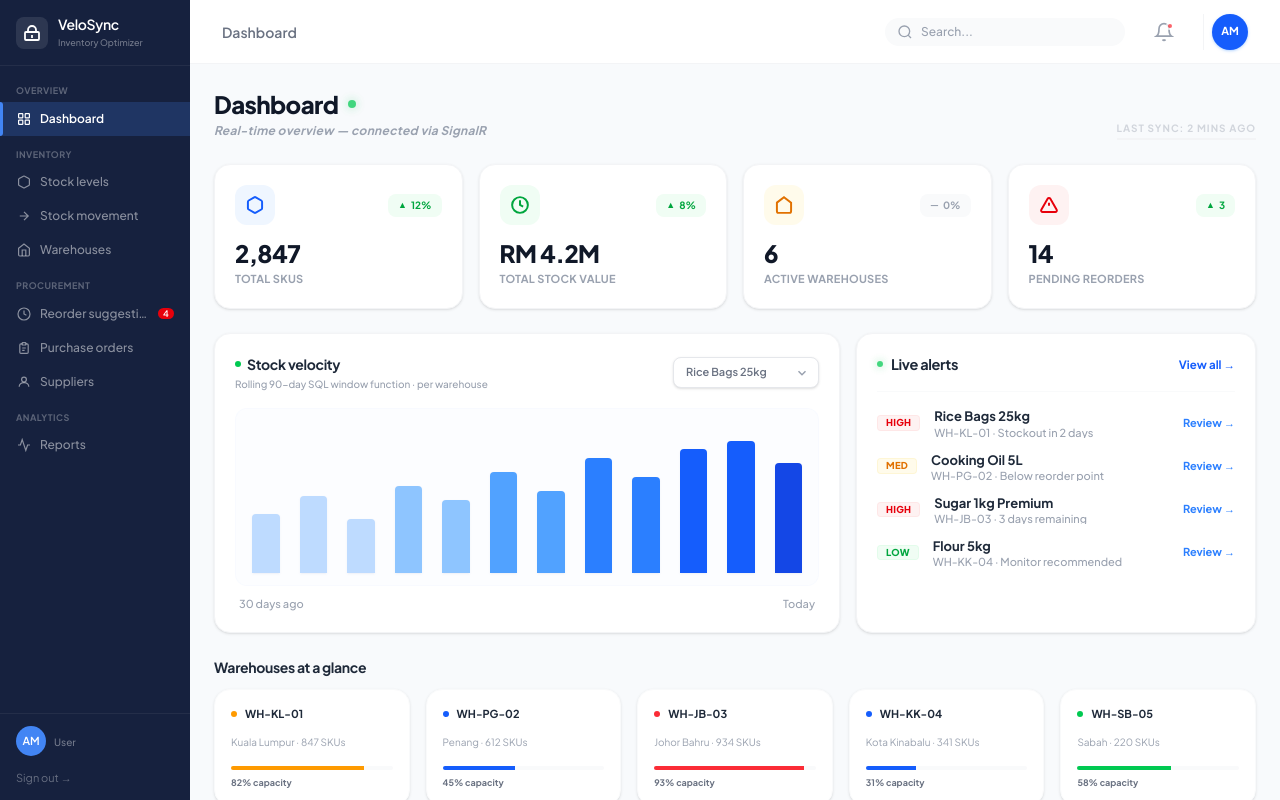
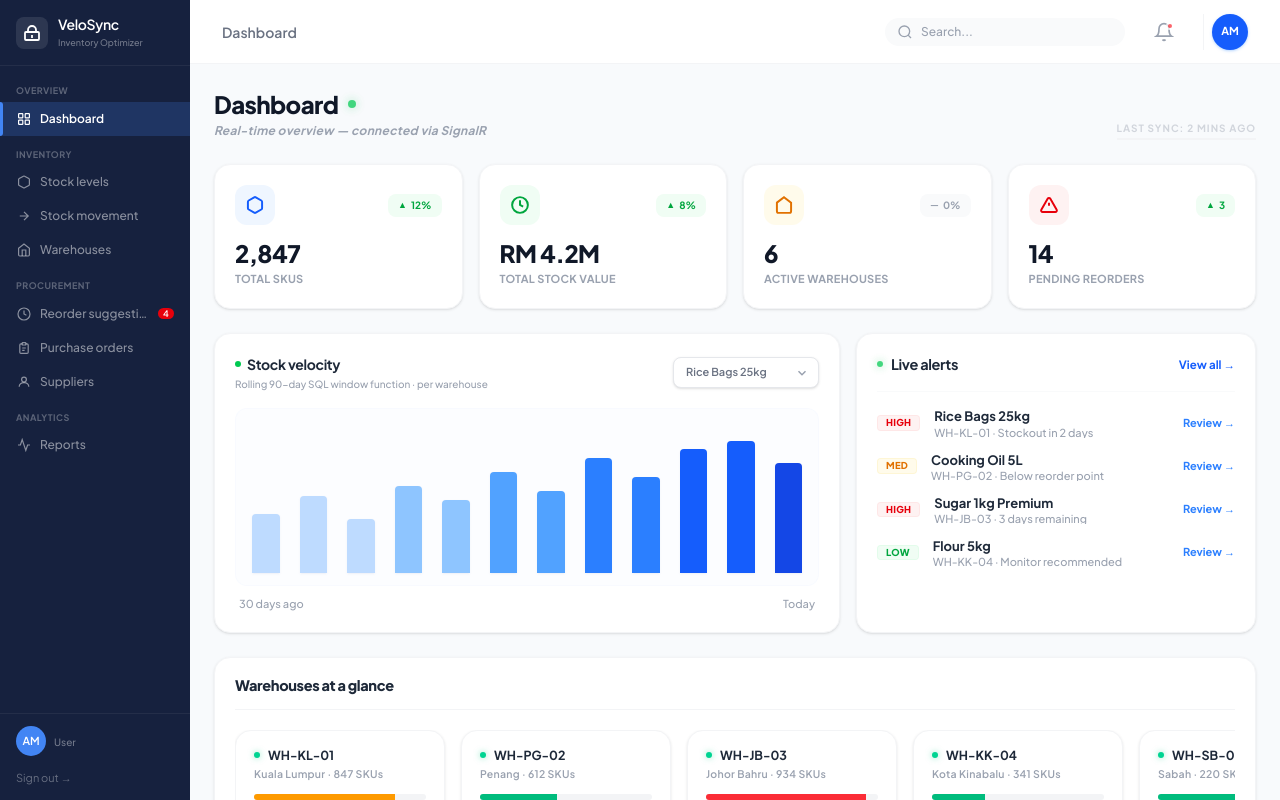
Before and after one commit to Majid-Mj/VeloSyncOptimizer-Frontend, a React (Vite) app: page /dashboard in a window 1280 px wide. Built offline with nearby package versions, Linux system fonts and the light colour scheme.

Commit message:
Refactor Warehouses at a glance into a premium interactive carousel with custom scroll controls

```diff
--- a/src/Components/Dashboard/WarehouseCard.jsx
+++ b/src/Components/Dashboard/WarehouseCard.jsx
@@ -2,24 +2,25 @@ import React from 'react';
 
 const WarehouseCard = ({ id, location, skus, capacity, color = 'blue' }) => {
   const colorMap = {
-    blue: 'bg-blue-600',
-    green: 'bg-green-500',
+    blue: 'bg-emerald-500',
+    green: 'bg-emerald-500',
     red: 'bg-red-500',
     amber: 'bg-amber-500'
   };
 
   return (
-    <div className="bg-white rounded-2xl p-4 shadow-sm border border-gray-50 min-w-[180px] flex-1">
-      <div className="flex items-center gap-2 mb-3">
-        <div className={`w-1.5 h-1.5 rounded-full ${colorMap[color]}`}></div>
-        <div className="text-[11px] font-bold text-gray-800">{id}</div>
+    <div className="bg-white rounded-2xl p-4.5 border border-gray-100 min-w-[210px] w-[210px] shrink-0 flex flex-col gap-2 shadow-sm">
+      <div className="flex items-center gap-2">
+        {/* Light green status dot indicating active/online state */}
+        <div className="w-1.5 h-1.5 rounded-full bg-emerald-400 shadow-[0_0_6px_rgba(52,211,153,0.6)]"></div>
+        <div className="text-[12.5px] font-bold text-gray-800 leading-none">{id}</div>
       </div>
-      <div className="text-[10px] text-gray-400 mb-4">{location} · {skus} SKUs</div>
+      <div className="text-[10.5px] text-gray-400 font-semibold tracking-wide leading-none">{location} · {skus} SKUs</div>
 
-      <div className="w-full bg-gray-50 h-1 rounded-full overflow-hidden mb-1.5">
+      <div className="w-full bg-gray-100 h-1.5 rounded-full overflow-hidden mt-1.5">
         <div className={`h-full ${colorMap[color]} transition-all duration-500`} style={{ width: `${capacity}%` }}></div>
       </div>
-      <div className="text-[9px] font-bold text-gray-500">{capacity}% capacity</div>
+      <div className="text-[9.5px] font-bold text-gray-400 mt-0.5 leading-none">{capacity}% capacity</div>
     </div>
   );
 };
--- /dev/null
+++ b/src/Components/Dashboard/WarehouseGlance.jsx
@@ -0,0 +1,101 @@
+import React, { useRef, useState, useEffect } from 'react';
+import WarehouseCard from './WarehouseCard';
+
+const DUMMY_WAREHOUSES = [
+  { id: 'WH-KL-01', location: 'Kuala Lumpur', skus: 847, capacity: 82, color: 'amber' },
+  { id: 'WH-PG-02', location: 'Penang', skus: 612, capacity: 45, color: 'green' },
+  { id: 'WH-JB-03', location: 'Johor Bahru', skus: 934, capacity: 93, color: 'red' },
+  { id: 'WH-KK-04', location: 'Kota Kinabalu', skus: 341, capacity: 31, color: 'green' },
+  { id: 'WH-SB-05', location: 'Sabah', skus: 220, capacity: 58, color: 'green' }
+];
+
+const WarehouseGlance = () => {
+  const scrollRef = useRef(null);
+  const [scrollProgress, setScrollProgress] = useState(0);
+
+  const handleScroll = () => {
+    if (scrollRef.current) {
+      const { scrollLeft, scrollWidth, clientWidth } = scrollRef.current;
+      const maxScroll = scrollWidth - clientWidth;
+      if (maxScroll > 0) {
+        const percentage = (scrollLeft / maxScroll) * 100;
+        setScrollProgress(percentage);
+      }
+    }
+  };
+
+  const scroll = (direction) => {
+    if (scrollRef.current) {
+      const { scrollLeft } = scrollRef.current;
+      const scrollTo = direction === 'left' ? scrollLeft - 220 : scrollLeft + 220;
+      scrollRef.current.scrollTo({ left: scrollTo, behavior: 'smooth' });
+    }
+  };
+
+  useEffect(() => {
+    const el = scrollRef.current;
+    if (el) {
+      el.addEventListener('scroll', handleScroll, { passive: true });
+    }
+    return () => {
+      if (el) el.removeEventListener('scroll', handleScroll);
+    };
+  }, []);
+
+  const thumbWidthPercent = 40; // Simulated scrollbar thumb width
+  const thumbLeft = (scrollProgress * (100 - thumbWidthPercent)) / 100;
+
+  return (
+    <div className="bg-white rounded-2xl border border-gray-100 shadow-sm p-5 flex flex-col mt-6">
+      {/* Header */}
+      <div className="pb-4 border-b border-gray-100 mb-5">
+        <h3 className="text-[14.5px] font-black text-gray-800 tracking-tight leading-none">
+          Warehouses at a glance
+        </h3>
+      </div>
+
+      {/* Cards Scroll Container */}
+      <div
+        ref={scrollRef}
+        className="flex items-center gap-4 overflow-x-auto pb-5 scrollbar-none"
+        style={{ scrollbarWidth: 'none', msOverflowStyle: 'none' }}
+      >
+        {DUMMY_WAREHOUSES.map((wh) => (
+          <WarehouseCard key={wh.id} {...wh} />
+        ))}
+      </div>
+
+      {/* Custom Premium Scrollbar Controls */}
+      <div className="flex items-center gap-3 justify-center mt-1 shrink-0">
+        {/* Left Arrow Button */}
+        <button
+          onClick={() => scroll('left')}
+          className="text-gray-400 hover:text-gray-600 active:scale-95 transition-all text-[11px] bg-transparent border-none cursor-pointer p-1.5 flex items-center justify-center leading-none"
+        >
+          ◀
+        </button>
+
+        {/* Scroll Track & Dynamic Thumb */}
+        <div className="relative w-full max-w-[600px] h-2 bg-gray-100 rounded-full overflow-hidden">
+          <div
+            className="absolute h-full bg-gray-400 rounded-full transition-all duration-75"
+            style={{
+              width: `${thumbWidthPercent}%`,
+              left: `${thumbLeft}%`
+            }}
+          ></div>
+        </div>
+
+        {/* Right Arrow Button */}
+        <button
+          onClick={() => scroll('right')}
+          className="text-gray-400 hover:text-gray-600 active:scale-95 transition-all text-[11px] bg-transparent border-none cursor-pointer p-1.5 flex items-center justify-center leading-none"
+        >
+          ▶
+        </button>
+      </div>
+    </div>
+  );
+};
+
+export default WarehouseGlance;
--- a/src/Pages/Dashboard/DashboardPage.jsx
+++ b/src/Pages/Dashboard/DashboardPage.jsx
@@ -3,15 +3,7 @@ import { useSelector } from 'react-redux';
 import StatCard from '../../Components/Dashboard/StatCard';
 import VelocityChart from '../../Components/Dashboard/VelocityChart';
 import LiveAlerts from '../../Components/alerts/LiveAlerts';
-import WarehouseCard from '../../Components/Dashboard/WarehouseCard';
-
-const DUMMY_WAREHOUSES = [
-  { id: 'WH-KL-01', location: 'Kuala Lumpur', skus: 847, capacity: 82, color: 'amber' },
-  { id: 'WH-PG-02', location: 'Penang', skus: 612, capacity: 45, color: 'blue' },
-  { id: 'WH-JB-03', location: 'Johor Bahru', skus: 934, capacity: 93, color: 'red' },
-  { id: 'WH-KK-04', location: 'Kota Kinabalu', skus: 341, capacity: 31, color: 'blue' },
-  { id: 'WH-SB-05', location: 'Sabah', skus: 220, capacity: 58, color: 'green' }
-];
+import WarehouseGlance from '../../Components/Dashboard/WarehouseGlance';
 
 const DashboardPage = () => {
   const { user } = useSelector((state) => state.auth);
@@ -76,15 +68,8 @@ const DashboardPage = () => {
         <LiveAlerts />
       </div>
 
-      {/* Warehouses Section */}
-      <div className="mt-6">
-        <h3 className="text-sm font-bold text-gray-800 tracking-tight mb-3">Warehouses at a glance</h3>
-        <div className="flex flex-wrap gap-4">
-          {DUMMY_WAREHOUSES.map((wh) => (
-            <WarehouseCard key={wh.id} {...wh} />
-          ))}
-        </div>
-      </div>
+      {/* Warehouses Glance Carousel */}
+      <WarehouseGlance />
     </div>
   );
 };
```
